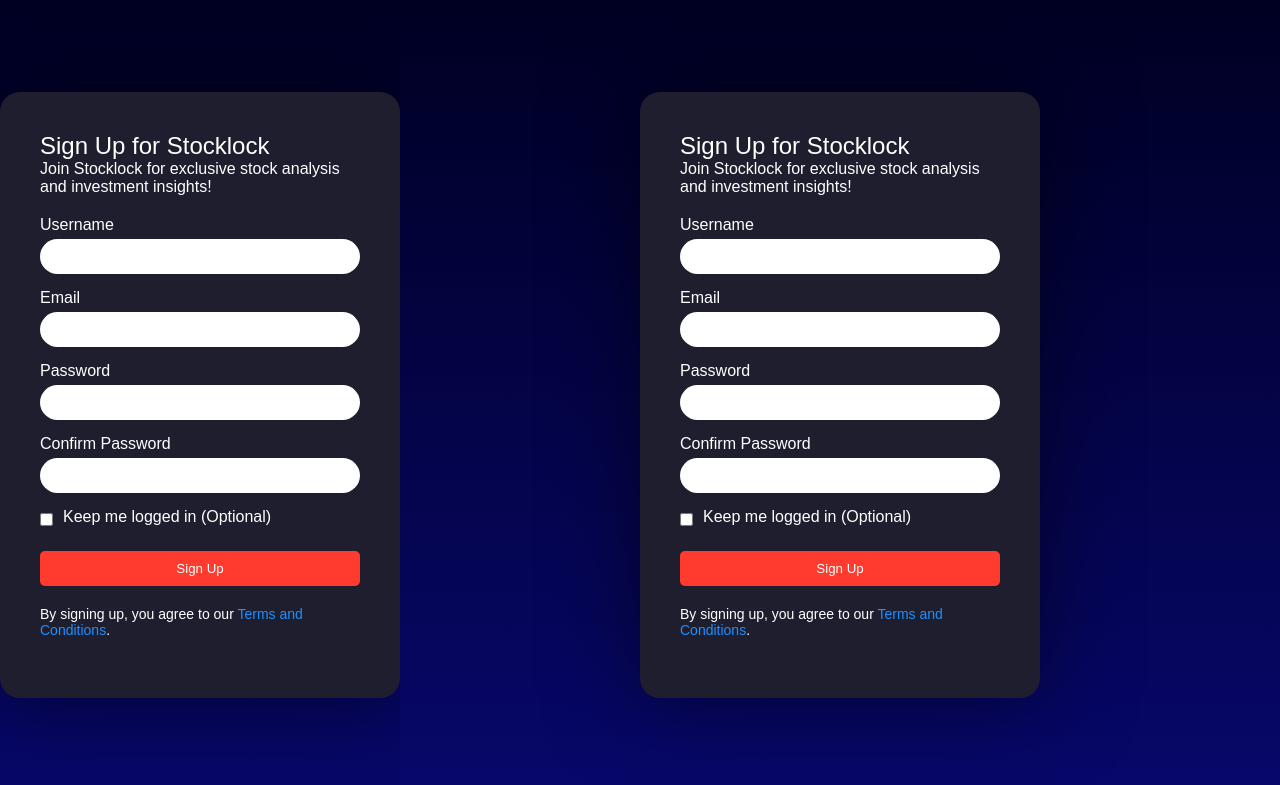
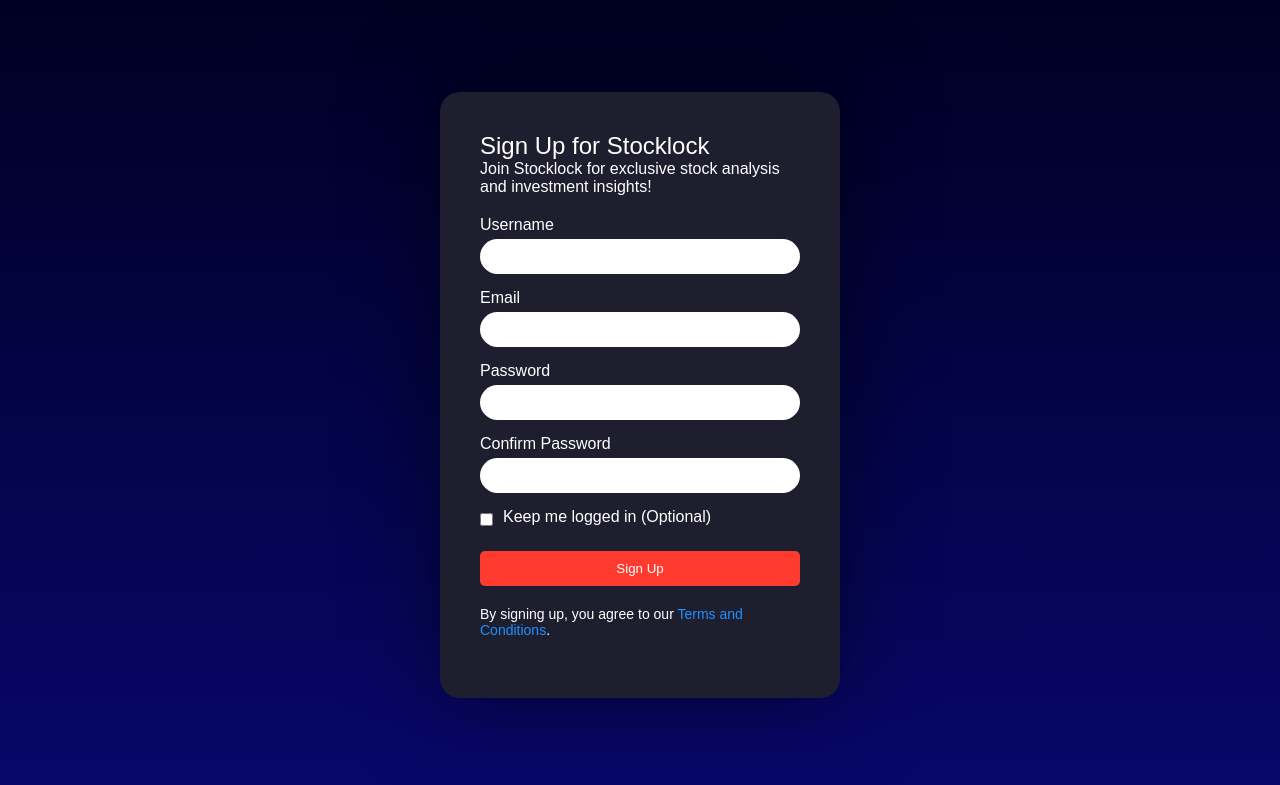
Before and after one commit to arjunpkulkarni/StockCock, a plain HTML site: page signin.html in a window 1280 px wide. Shown: the part 65-850 px from the top of the page. Drawn offline with Linux system fonts and the light colour scheme.

Commit message:
sign in fix

```diff
--- a/signin.html
+++ b/signin.html
@@ -39,31 +39,6 @@
         </div>
     </nav>
     <div class="signup-container">
-        <div class="signup-box">
-            <h2>Sign Up for Stocklock</h2>
-            <p>Join Stocklock for exclusive stock analysis and investment insights!</p>
-            <form action="/submit-signup" method="POST">
-                <label for="username">Username</label>
-                <input type="text" id="username" name="username" required>
-
-                <label for="email">Email</label>
-                <input type="email" id="email" name="email" required>
-
-                <label for="password">Password</label>
-                <input type="password" id="password" name="password" required>
-
-                <label for="confirm-password">Confirm Password</label>
-                <input type="password" id="confirm-password" name="confirm-password" required>
-
-                <div class="keep-logged-in">
-                    <input type="checkbox" id="keep-logged-in" name="keep-logged-in">
-                    <label for="keep-logged-in">Keep me logged in (Optional)</label>
-                </div>
-
-                <button type="submit">Sign Up</button>
-            </form>
-            <p class="terms">By signing up, you agree to our <a href="#">Terms and Conditions</a>.</p>
-        </div>
         <div class="signup-container">
             <div class="signup-box">
                 <h2>Sign Up for Stocklock</h2>
```
